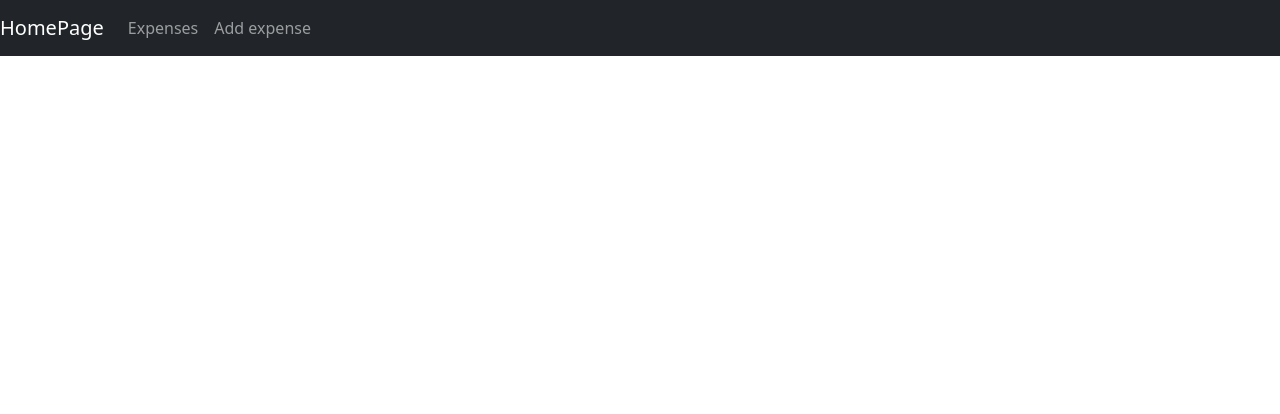
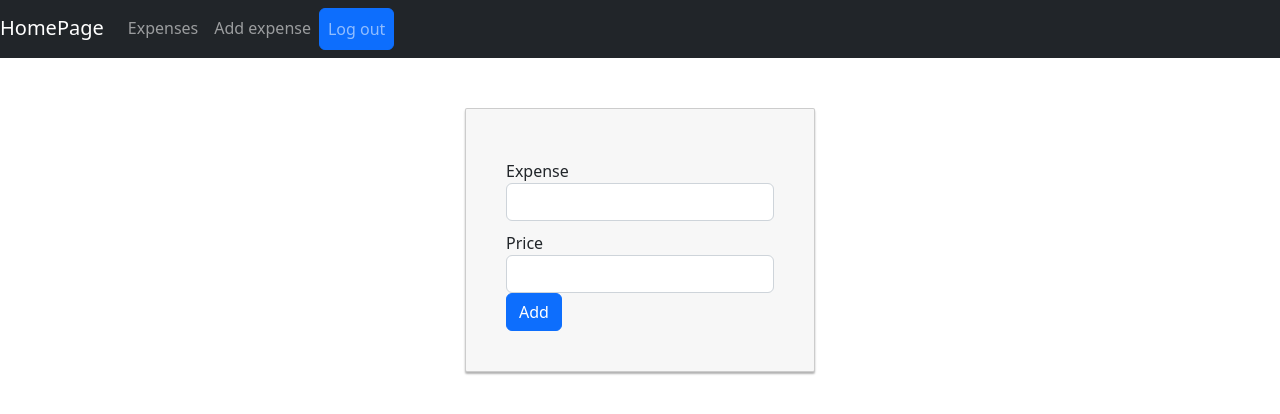
Before and after one commit to hsuliz/split-pay-app, a React (Create React App) app in the folder front-end/: page /add in a window 1280 px wide. Shown: the top 414 px of the page. Built offline with nearby package versions, Linux system fonts and the light colour scheme.

Commit message:
Hard refactoring

```diff
--- a/front-end/src/App.tsx
+++ b/front-end/src/App.tsx
@@ -4,6 +4,9 @@ import "./App.css";
 import React from "react";
 import SigninPage from "./components/home/signin-page-component";
 import ExpensesListComponent from "./components/expenses-list-component";
+import ExpenseAddComponent from "./components/expense-add-component";
+import {Button} from "react-bootstrap";
+import AuthService from "./services/auth-service";
 
 const App: React.FC = () => {
     return (
@@ -23,13 +26,18 @@ const App: React.FC = () => {
                             Add expense
                         </Link>
                     </li>
+                    <li className="nav-item">
+                        <Button onClick={AuthService.logout} className="nav-link">
+                            Log out
+                        </Button>
+                    </li>
                 </div>
             </nav>
             <div className="container mt-3">
                 <Routes>
                     <Route path="/" element={<SigninPage/>}/>
                     <Route path="/list" element={<ExpensesListComponent/>}/>
-                    <Route path="/add"/>
+                    <Route path="/add" element={<ExpenseAddComponent/>}/>
                 </Routes>
             </div>
         </div>
--- /dev/null
+++ b/front-end/src/components/expense-add-component.tsx
@@ -0,0 +1,73 @@
+import {Container} from "react-bootstrap";
+import React from "react";
+import {Expense} from "../types/expense-type";
+import * as Yup from "yup";
+import ClientService from "../services/client-service";
+import {ErrorMessage, Field, Form, Formik} from "formik";
+
+const ExpenseAdd = () => {
+
+    const initialValues: Expense = {name: "", price: ""}
+
+    const validationSchema = () => {
+        return Yup.object().shape({
+            name: Yup.string().required("This field is required!!"),
+            price: Yup.string().required("This field is required!!")
+        });
+    };
+
+    const onSubmit = (expense: Expense) => {
+        console.log(expense);
+        ClientService.postClientExpense(expense)
+            .then((r: any) => {
+                console.log(r);
+            })
+            .catch((e: Error) => {
+                console.log(e);
+            })
+    }
+
+    return (
+        <Container>
+            <div className="col-md-12">
+                <div className="card card-container">
+                    <Formik
+                        initialValues={initialValues}
+                        validationSchema={validationSchema}
+                        onSubmit={onSubmit}
+                    >
+                        <Form>
+                            <div className="form-group">
+                                <label htmlFor="name">Expense</label>
+                                <Field name="name" type="text" className="form-control"/>
+                                <ErrorMessage
+                                    name="name"
+                                    component="div"
+                                    className="alert alert-danger"
+                                />
+                            </div>
+
+                            <div className="form-group">
+                                <label htmlFor="price">Price</label>
+                                <Field name="price" type="text" className="form-control"/>
+                                <ErrorMessage
+                                    name="price"
+                                    component="div"
+                                    className="alert alert-danger"
+                                />
+                            </div>
+
+                            <div className="form-group">
+                                <button type="submit" className="btn btn-primary btn-block">
+                                    <span>Add</span>
+                                </button>
+                            </div>
+                        </Form>
+                    </Formik>
+                </div>
+            </div>
+        </Container>
+    );
+};
+
+export default ExpenseAdd;
--- a/front-end/src/components/home/signin-page-component.tsx
+++ b/front-end/src/components/home/signin-page-component.tsx
@@ -17,8 +17,8 @@ const SigninPage: React.FC = () => {
 
 
     useEffect(() => {
-        const currentUser = authService.getCurrentClientToken();
-        if (currentUser) {
+        const clientToken = authService.getCurrentClientToken();
+        if (clientToken) {
             setAuthenticated(true);
         }
     }, []);
@@ -84,7 +84,6 @@ const SigninPage: React.FC = () => {
                 </div>
             </div>
         </Container>
-
     );
 
 };
--- a/front-end/src/services/auth-service.ts
+++ b/front-end/src/services/auth-service.ts
@@ -22,6 +22,7 @@ class AuthService {
         localStorage.removeItem("token");
     }
 
+    // #TODO
     register(username: string, email: string, password: string) {
         return axios.post(API_URL + "/signup", {
             username,
--- a/front-end/src/services/client-service.ts
+++ b/front-end/src/services/client-service.ts
@@ -1,5 +1,6 @@
 import axios from 'axios';
 import authHeader from "./auth-header";
+import {Expense} from "../types/expense-type";
 
 const API_URL = 'http://localhost:8080/api/clients';
 
@@ -19,6 +20,14 @@ class ClientService {
         );
     }
 
+    postClientExpense(expense: Expense) {
+        return axios.post(
+            API_URL + "/expenses",
+            expense,
+            {headers: authHeader()}
+        )
+    }
+
 
 }
 
```
